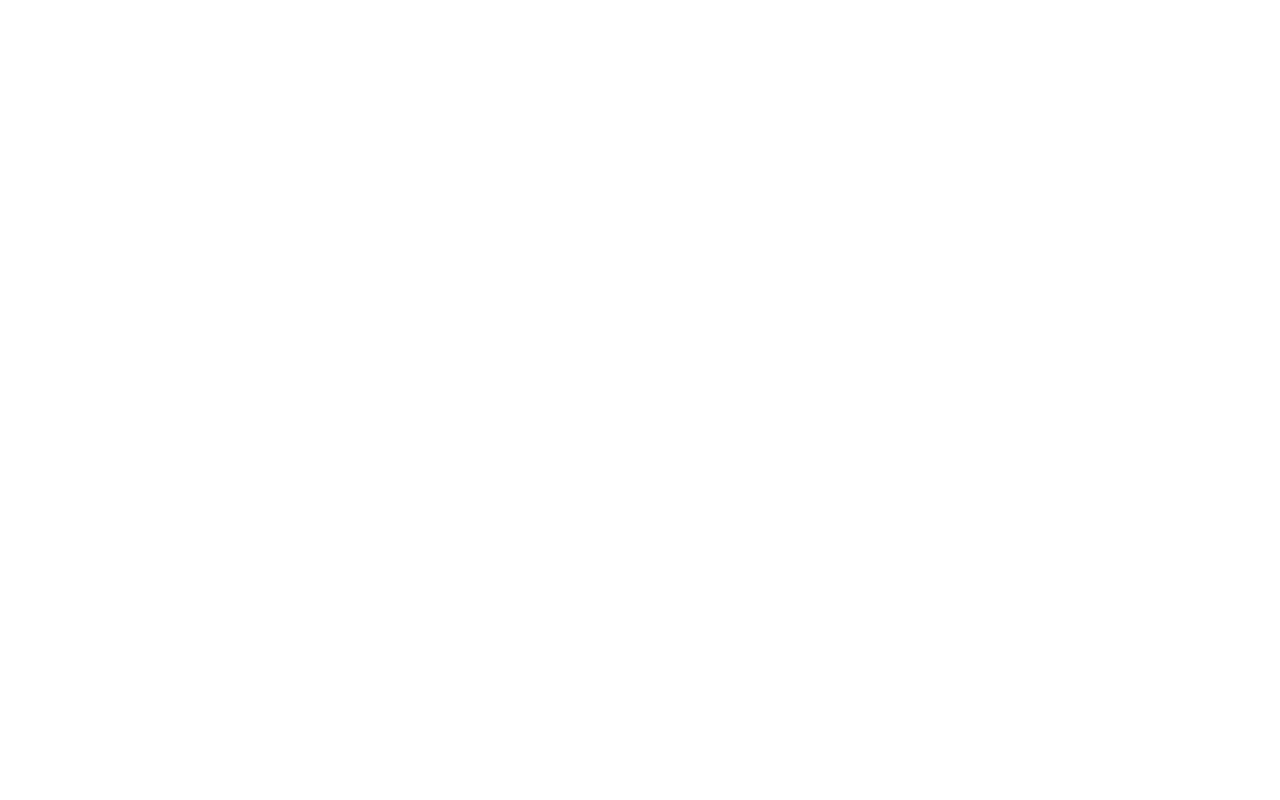
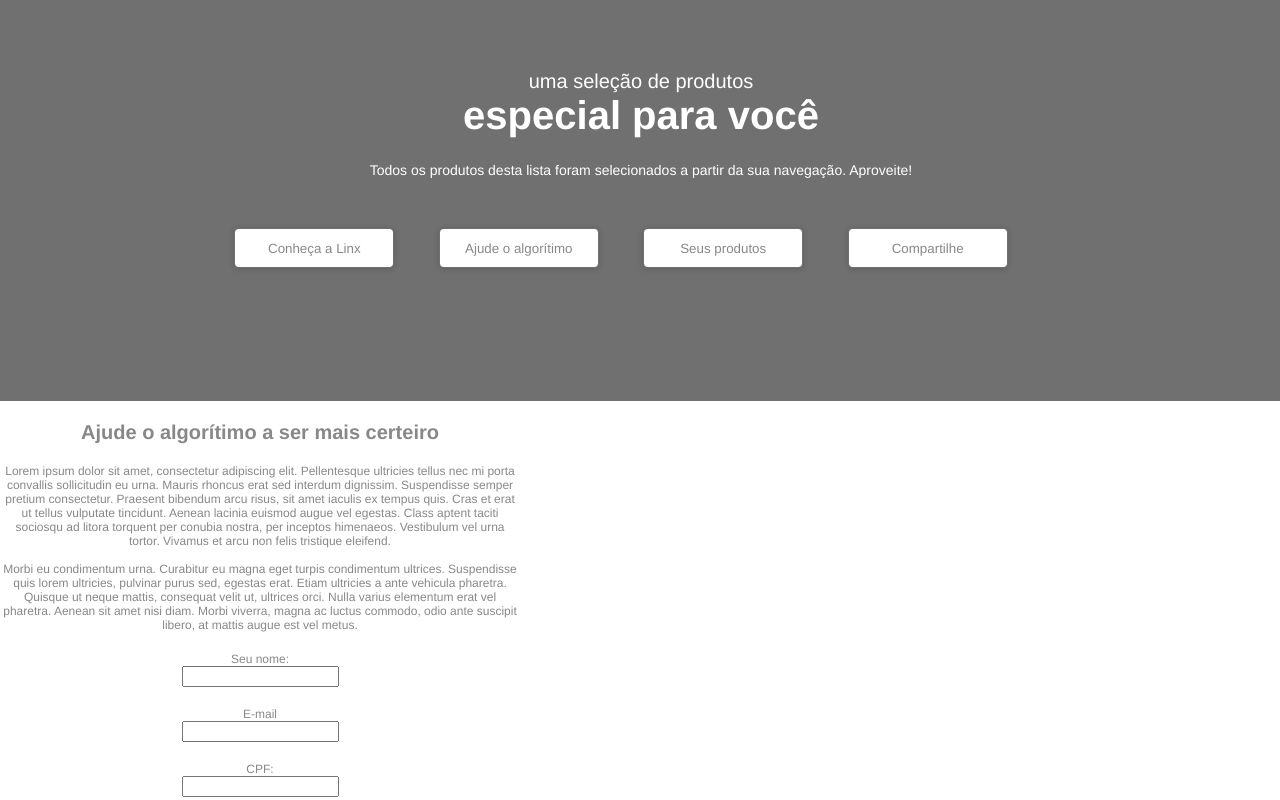
Before and after one commit to natyxflow/desafio_frontend_developer, a plain HTML site: page index.html in a window 1280 px wide. Drawn offline with Linux system fonts and the light colour scheme.

Commit message:
dando forma ao frontend

```diff
--- a/index.html
+++ b/index.html
@@ -2,9 +2,38 @@
 <html lang="pt-br">
 <head>
     <meta charset="UTF-8">
+    <link href="./styles.css" rel="stylesheet">
     <title>Especial para você!</title>
 </head>
 <body>
-
+    <div>
+        <header>
+            <p id="ftext">uma seleção de produtos</p>
+            <h1>especial para você</h1>
+            <p id="stext">Todos os produtos desta lista foram selecionados a partir da sua navegação. Aproveite!</p>
+            <a href="https://www.linx.com.br/"><button>Conheça a Linx</button></a>
+            <button>Ajude o algorítimo</button>
+            <button>Seus produtos</button>
+            <button>Compartilhe</button>
+        </header>
+        <main>
+            <div class="content">
+                <div >
+                    <h3>Ajude o algorítimo a ser mais certeiro</h3>
+                    <p>Lorem ipsum dolor sit amet, consectetur adipiscing elit. Pellentesque ultricies tellus nec mi porta convallis sollicitudin eu urna. Mauris rhoncus erat sed interdum dignissim. Suspendisse semper pretium consectetur. Praesent bibendum arcu risus, sit amet iaculis ex tempus quis. Cras et erat ut tellus vulputate tincidunt. Aenean lacinia euismod augue vel egestas. Class aptent taciti sociosqu ad litora torquent per conubia nostra, per inceptos himenaeos. Vestibulum vel urna tortor. Vivamus et arcu non felis tristique eleifend. <br><br> Morbi eu condimentum urna. Curabitur eu magna eget turpis condimentum ultrices. Suspendisse quis lorem ultricies, pulvinar purus sed, egestas erat. Etiam ultricies a ante vehicula pharetra. Quisque ut neque mattis, consequat velit ut, ultrices orci. Nulla varius elementum erat vel pharetra. Aenean sit amet nisi diam. Morbi viverra, magna ac luctus commodo, odio ante suscipit libero, at mattis augue est vel metus.</p>
+                </div>
+                <div>
+                    <form>
+                        <p>Seu nome:</p>
+                        <input type="text" name="name">
+                        <p>E-mail</p>
+                        <input type="email" name="email">
+                        <p>CPF:</p>
+                        <input type="number" name="cpf">
+                    </form>
+                </div>
+            </div>
+        </main>
+    </div>
 </body>
 </html>
--- /dev/null
+++ b/styles.css
@@ -0,0 +1,59 @@
+* {
+    margin: 0;
+    font-family: Helvetica, Arial, sans-serif;
+
+}
+
+header {
+    width: 100vw;
+    height: 399px;
+    background: #707070 0% 0% no-repeat padding-box;
+    border: 1px solid #707070;
+    opacity: 1;
+    color: white;
+    text-align: center;
+}
+header button {
+    margin-top: 50px;
+    margin-right: 40px;
+    width: 160px;
+    height: 40px;
+    background: #FFFFFF 0% 0% no-repeat padding-box;
+    box-shadow: 0px 1px 6px #00000029;
+    border: 1px solid #707070;
+    border-radius: 4px;
+    opacity: 1;
+    tab-size: 14px;
+    color: #888888;
+}
+
+#ftext {
+    margin-top: 69px;
+    font-size: 20px;
+}
+header h1 {
+    font-weight: bold;
+    font-size: 40px;
+}
+#stext {
+    margin-top: 24px;
+    font-size: 14px;
+}
+.content {
+    width: 520px;
+    height: 243px;
+    color: #888888;
+    text-align: center;
+    display: block;
+}
+
+h3 {
+    margin-top: 20px;
+    font-size: 20px;
+}
+
+.content p {
+    margin-top: 20px;
+    font-size: 12px;
+
+}
```
